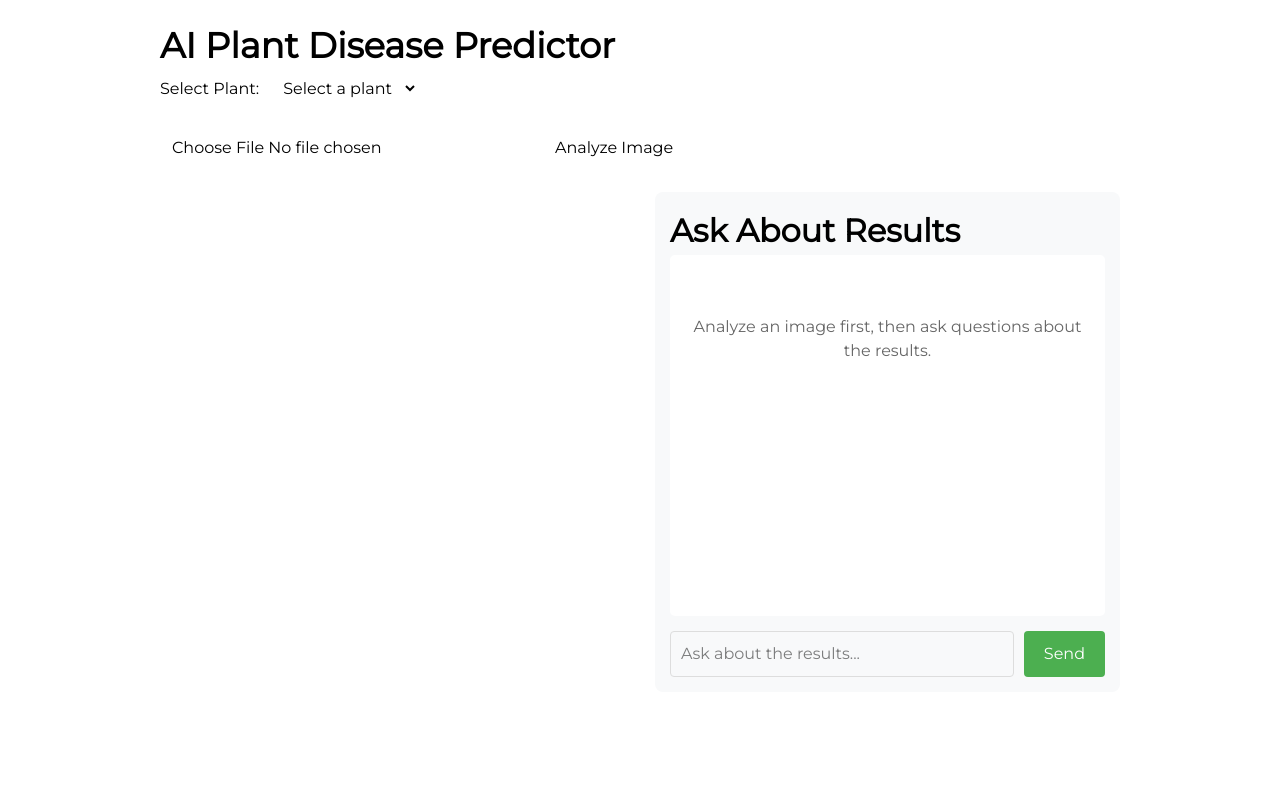
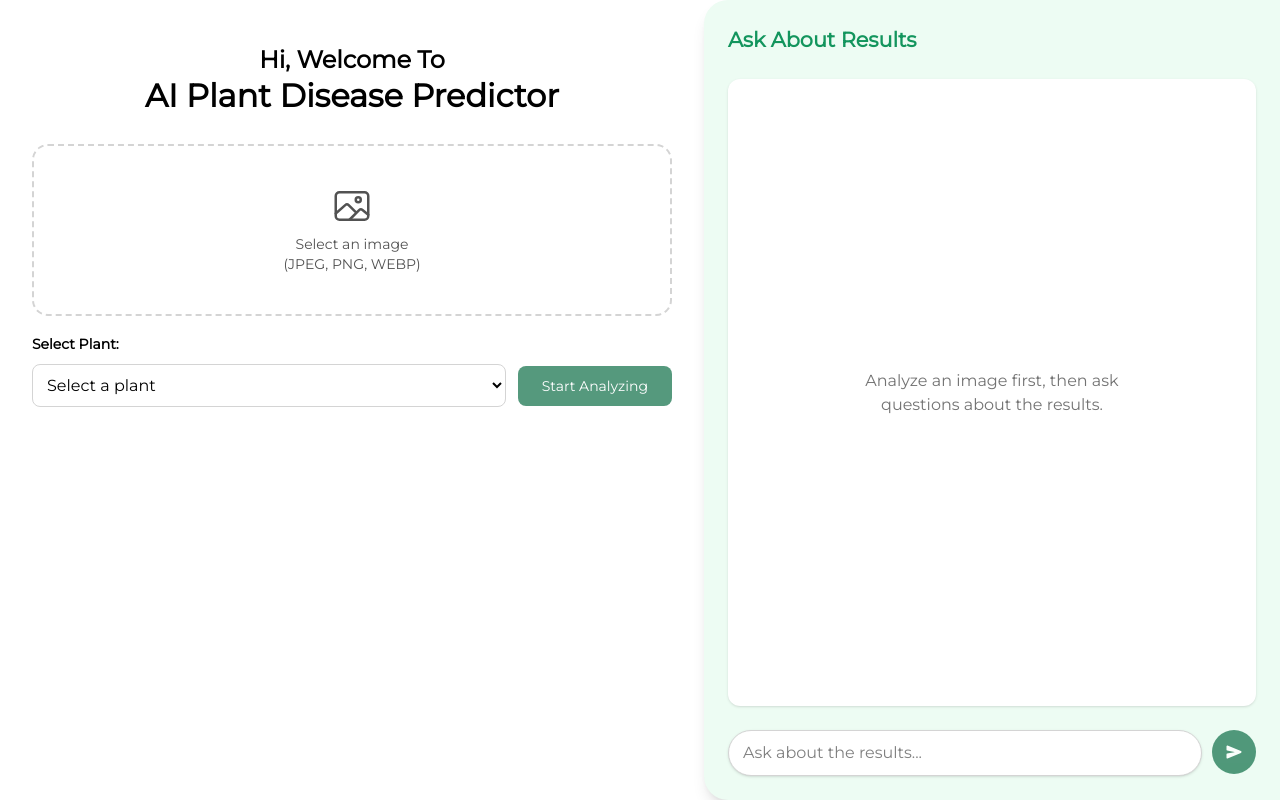
Before and after one commit to Tech-Souls/Plant-Disease-Detection, a React (Vite) app in the folder client/: page /ChatBot in a window 1280 px wide. Built offline with nearby package versions, Linux system fonts and the light colour scheme.

Commit message:
Chatbot UI updated on web

```diff
--- a/client/src/pages/Frontend/ChatBot/AIModel.jsx
+++ b/client/src/pages/Frontend/ChatBot/AIModel.jsx
@@ -1,8 +1,11 @@
 import React, { useState, useEffect, useRef } from "react";
+import { IoSend, IoImageOutline } from "react-icons/io5";
 import axios from "axios";
 
 const AIModel = () => {
     const [imageFile, setImageFile] = useState(null);
+    const [imageFileName, setImageFileName] = useState(null);
+    const [imageFilePreview, setImageFilePreview] = useState(null);
     const [prediction, setPrediction] = useState(null);
     const [filteredPrediction, setFilteredPrediction] = useState(null);
     const [loading, setLoading] = useState(false);
@@ -10,6 +13,7 @@ const AIModel = () => {
     const [customPrompt, setCustomPrompt] = useState("");
     const [conversation, setConversation] = useState([]);
     const [chatLoading, setChatLoading] = useState(false);
+    const imageFileRef = useRef(null);
     const chatContainerRef = useRef(null);
 
     // List of available plants (extracted from your prediction output)
@@ -32,7 +36,10 @@ const AIModel = () => {
 
     // Handle file selection
     const handleFileChange = (e) => {
-    setImageFile(e.target.files[0]);
+        const file = e.target.files[0]
+        setImageFile(file);
+        setImageFileName(file.name);
+        setImageFilePreview(URL.createObjectURL(file));
     };
 
     // Handle plant selection
@@ -220,19 +227,53 @@ const AIModel = () => {
     }, [selectedPlant]);
 
     return (
-    <div style={{ padding: 20, maxWidth: 1000, margin: "0 auto" }}>
-      <h2>AI Plant Disease Predictor</h2>
+        <div className="flex flex-col lg:flex-row w-full min-h-screen">
+            <div className="flex-1 p-4 sm:p-6 xl:py-12 xl:px-8 h-screen overflow-y-auto">
+                <h4 className="text-center leading-none">Hi, Welcome To</h4>
+                <h3 className="text-center">AI Plant Disease Predictor</h3>
+
+                {/* File Upload */}
+                <div role="button" className="relative flex justify-center mt-6 p-2 text-neutral-600 border-2 border-dashed border-neutral-300 rounded-2xl cursor-pointer transition-all duration-300 ease-out hover:border-(--secondary) hover:text-(--secondary)"
+                    onClick={() => imageFileRef.current.click()}
+                >
+                    <input ref={imageFileRef} type="file" accept="image/*" className="hidden" onChange={handleFileChange} />
+
+                    {imageFilePreview ?
+                        <img src={imageFilePreview} alt="preview" className="w-fit max-h-48" />
+                        :
+                        <div className="flex flex-col items-center py-8">
+                            <IoImageOutline size={40} className="mb-2" />
+                            <p className="text-sm">Select an image</p>
+                            <p className="text-sm">(JPEG, PNG, WEBP)</p>
+                        </div>
+                    }
+
+                    {imageFile &&
+                        <button className="absolute top-2 right-3 text-white text-xs font-bold bg-red-500 w-5 h-5 flex justify-center items-center rounded-full hover:opacity-70"
+                            onClick={e => {
+                                e.stopPropagation()
+                                setImageFile(null)
+                                setImageFileName(null)
+                                setImageFilePreview(null)
+                            }}
+                        >
+                            x
+                        </button>
+                    }
+                </div>
+
+                {imageFileName && <p className="mt-1">Selected: {imageFileName}</p>}
 
                 {/* Plant Selection Dropdown */}
-      <div style={{ marginBottom: 20 }}>
-        <label htmlFor="plant-select" style={{ marginRight: 10 }}>
-          Select Plant:
-        </label>
+                <div className="mt-4">
+                    <label htmlFor="plant-select" className="text-sm font-semibold">Select Plant:</label>
+
+                    <div className="flex justify-between items-center gap-3 mt-2">
                         <select
                             id="plant-select"
                             value={selectedPlant}
+                            className="flex-1 p-2.5 border border-neutral-300 rounded-lg outline-none transition-all duration-300 ease-out hover:border-(--secondary) focus:border-(--secondary) hover:outline-(--secondary)/70"
                             onChange={handlePlantChange}
-          style={{ padding: "5px 10px", fontSize: "16px", marginRight: 20 }}
                         >
                             {plantOptions.map((option) => (
                                 <option key={option.value} value={option.value}>
@@ -240,24 +281,18 @@ const AIModel = () => {
                                 </option>
                             ))}
                         </select>
+
+                        <button className="px-6 py-2.5 text-sm bg-(--primary) text-white rounded-lg transition-all duration-300 ease-out hover:opacity-70 disabled:opacity-70 disabled:cursor-not-allowed!"
+                            disabled={loading || !selectedPlant || !imageFile}
+                            onClick={handleSubmit}
+                        >
+                            {loading ? "Processing..." : "Start Analyzing"}
+                        </button>
+                    </div>
                 </div>
 
-      {/* File Upload */}
-      <div style={{ marginBottom: 20 }}>
-        <input type="file" accept="image/*" onChange={handleFileChange} />
-        <button
-          onClick={handleSubmit}
-          disabled={loading || !selectedPlant || !imageFile}
-          style={{ marginLeft: 10 }}
-        >
-          {loading ? "Processing..." : "Analyze Image"}
-        </button>
-      </div>
-
-      {/* Two-column layout */}
-      <div style={{ display: "flex", gap: 30, flexWrap: "wrap" }}>
-        {/* Left column: Results */}
-        <div style={{ flex: 1, minWidth: 300 }}>
+                {/* Results */}
+                <div>
                     {/* Filtered Prediction Results */}
                     {filteredPrediction && filteredPrediction.length > 0 && (
                         <div style={{ marginTop: 20, background: "#f8f9fa", padding: 15, borderRadius: 8 }}>
@@ -287,12 +322,12 @@ const AIModel = () => {
 
                     {/* Original Prediction Results (optional - for debugging) */}
                     {prediction && (
-            <div style={{ marginTop: 20, borderTop: "1px solid #ccc", paddingTop: 20 }}>
+                        <div className="mt-8 pt-4 border-t border-neutral-300">
                             <details>
-                <summary style={{ cursor: "pointer", color: "#666" }}>
-                  Show All Predictions (Original - {prediction.length} classes)
+                                <summary className="text-neutral-600 font-bold cursor-pointer">
+                                    Show All Predictions (Original - {prediction.length} predictions)
                                 </summary>
-                <ul style={{ fontSize: "14px", color: "#666", maxHeight: 200, overflowY: "auto" }}>
+                                <ul className="space-y-2 text-sm text-neutral-800 mt-3 ml-8 list-decimal">
                                     {prediction.map((p, idx) => (
                                         <li key={idx}>
                                             {p.class}: {p.confidence.toFixed(2)}%
@@ -303,34 +338,21 @@ const AIModel = () => {
                         </div>
                     )}
                 </div>
+            </div>
 
-        {/* Right column: Chat */}
-        <div style={{ flex: 1, minWidth: 300 }}>
-          <div style={{
-            background: "#f8f9fa",
-            borderRadius: 8,
-            padding: 15,
-            height: 500,
-            display: "flex",
-            flexDirection: "column"
-          }}>
-            <h3 style={{ marginTop: 0 }}>Ask About Results</h3>
+            {/* Chat */}
+            <div className="w-full lg:max-w-xl">
+                <div className="flex flex-col h-full min-h-60 p-6 bg-(--x-light) rounded-tl-3xl rounded-bl-3xl shadow-lg">
+                    <h5 className="text-(--secondary)">Ask About Results</h5>
 
                     {/* Chat messages */}
                     <div
                         ref={chatContainerRef}
-              style={{
-                flex: 1,
-                overflowY: "auto",
-                marginBottom: 15,
-                padding: 10,
-                background: "white",
-                borderRadius: 5
-              }}
+                        className="flex-1 p-3 bg-white my-6 rounded-xl overflow-y-auto shadow"
                     >
                         {conversation.length === 0 ? (
-                <div style={{ color: "#666", textAlign: "center", marginTop: 50 }}>
-                  Analyze an image first, then ask questions about the results.
+                            <div className="flex items-center max-w-xs mx-auto text-center text-neutral-500 h-full">
+                                <p>Analyze an image first, then ask questions about the results.</p>
                             </div>
                         ) : (
                             conversation.map((msg, idx) => (
@@ -342,8 +364,7 @@ const AIModel = () => {
                                         borderRadius: 5,
                                         background: msg.role === "user" ? "#e3f2fd" :
                                             msg.isData ? "#f1f8e9" : "#f5f5f5",
-                      borderLeft: `4px solid ${
-                        msg.role === "user" ? "#2196f3" :
+                                        borderLeft: `4px solid ${msg.role === "user" ? "#2196f3" :
                                             msg.isData ? "#4caf50" : "#9e9e9e"
                                             }`,
                                         whiteSpace: "pre-wrap",
@@ -364,34 +385,22 @@ const AIModel = () => {
                     </div>
 
                     {/* Chat input */}
-            <div style={{ display: "flex", gap: 10 }}>
+                    <div className="flex gap-2.5">
                         <input
                             type="text"
                             value={customPrompt}
                             onChange={(e) => setCustomPrompt(e.target.value)}
-                onKeyPress={(e) => e.key === 'Enter' && sendCustomPrompt()}
+                            onKeyDown={(e) => e.key === 'Enter' && sendCustomPrompt()}
                             placeholder="Ask about the results..."
                             disabled={!filteredPrediction || chatLoading}
-                style={{
-                  flex: 1,
-                  padding: "10px",
-                  border: "1px solid #ddd",
-                  borderRadius: 4
-                }}
+                            className="flex-1 px-3.5! py-2.5! bg-white border border-neutral-300 rounded-full! shadow disabled:cursor-not-allowed"
                         />
                         <button
                             onClick={sendCustomPrompt}
                             disabled={!customPrompt.trim() || !filteredPrediction || chatLoading}
-                style={{
-                  padding: "10px 20px",
-                  background: "#4caf50",
-                  color: "white",
-                  border: "none",
-                  borderRadius: 4,
-                  cursor: "pointer"
-                }}
+                            className="flex justify-center items-center w-11 h-11 bg-(--primary) text-white rounded-full transition-all duration-300 ease-out hover:opacity-70 disabled:opacity-70 disabled:cursor-not-allowed!"
                         >
-                Send
+                            <IoSend className="text-white" />
                         </button>
                     </div>
 
@@ -427,7 +436,6 @@ const AIModel = () => {
                 </div>
             </div>
         </div>
-    </div>
     );
 };
 
```
Lines whose indentation alone changed are shown as unchanged.
